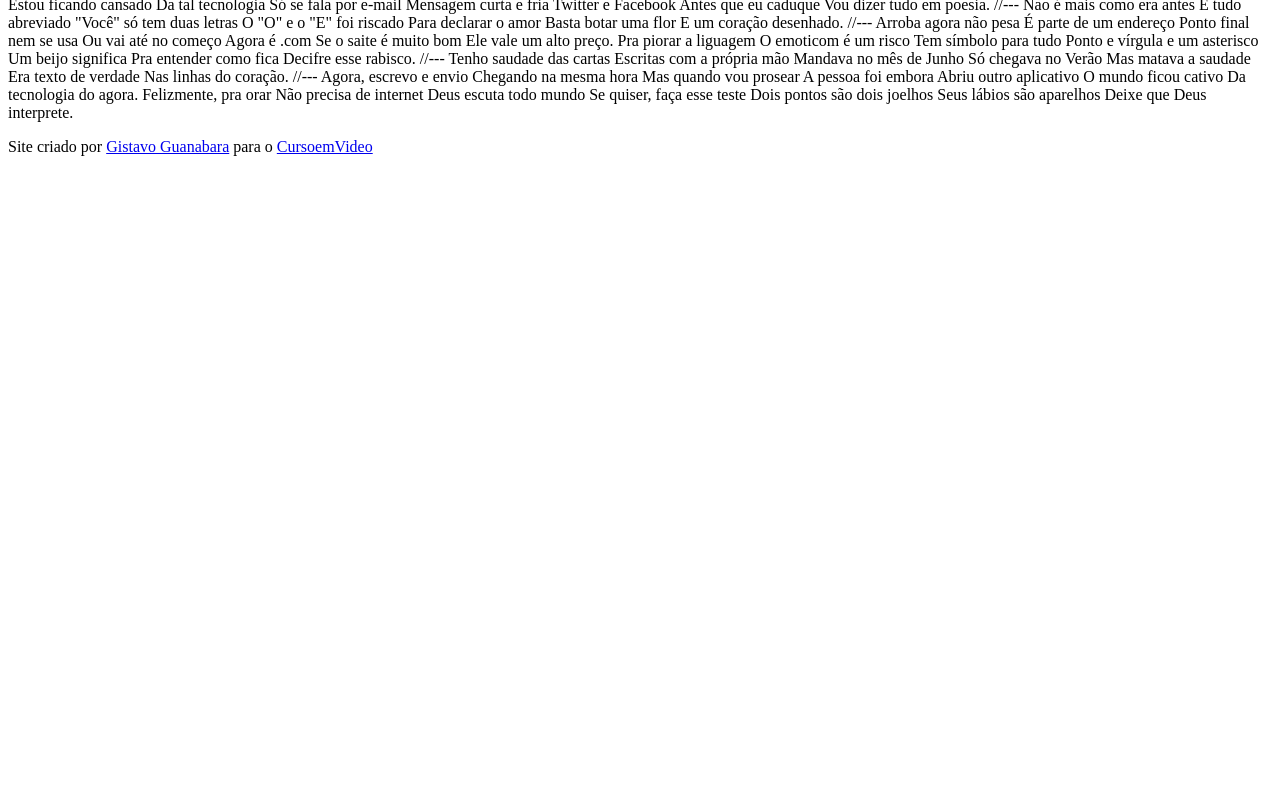
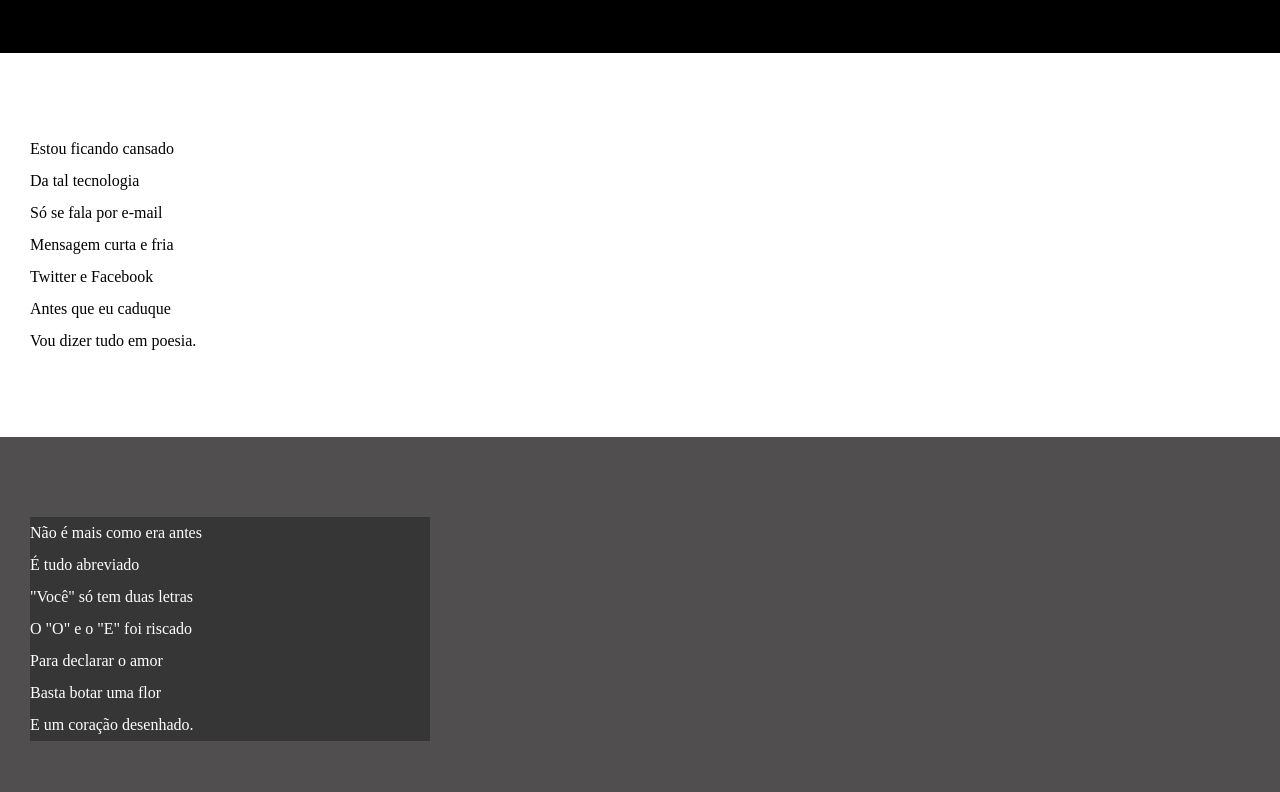
Before and after one commit to Souza110/projeto-cordel, a plain HTML site: page index.html in a window 1280 px wide. Shown: the part 102-894 px from the top of the page. Before the commit the page ends 800 px from the top, so only its background shows below. Drawn offline with Linux system fonts and the light colour scheme.

Commit message:
atualizei os estilos

```diff
--- /dev/null
+++ b/estilo/style.css
@@ -0,0 +1,56 @@
+@charset "utf-8";
+
+*{
+    margin: 0px;
+    padding: 0px;
+}
+html, body{
+    min-height: 100vh;
+    background-color: dark;
+}
+
+header{
+    background-color: black;
+    color: white;
+    text-align: center;
+}
+
+header > h1{
+    padding-top: 50px;
+    font-variant: small-caps;
+}
+header > p{
+    padding-bottom: 50px;
+}
+a{
+    color: white;
+    text-decoration: none;
+    font-weight: bolder;
+}
+a:hover{
+    text-decoration: underline;
+}
+section{
+    padding-top: 10vh;
+    padding-bottom: 10vh;
+    line-height: 2em;
+    padding-left: 30px;
+}
+
+section.normal{
+    background-color: white;
+    color: black;
+}
+
+section.imagem{
+    background-color: rgb(80, 78, 78);
+    color: white;
+}
+section.imagem > p{
+    background-color: rgba(0, 0, 0, 0.308);
+    width: 400px;
+}
+footer{
+    background-color: black;
+    color: white;
+}
--- a/index.html
+++ b/index.html
@@ -5,78 +5,98 @@
         <meta http-equiv="X-UA-Compatible" content="IE=edge">
         <meta name="viewport" content="width=device-width, initial-scale=1.0">
         <title>Cordel Moderno</title>
+        <link rel="stylesheet" href="estilo/style.css">
     </head>
     <body>
-        <header>
+        <header >
             <h1>
                 Cordel Moderno
-                </h1>
-            Por <a href="https://www.recantodasletras.com.br/poesias/3186743" target="_blank">Milton Duarte</a>
+            </h1>
+            <p>
+                Por <a href="https://www.recantodasletras.com.br/poesias/3186743" target="_blank">Milton Duarte</a>
+            </p>
         </header>
 
-    Estou ficando cansado
-    Da tal tecnologia
-    Só se fala por e-mail
-    Mensagem curta e fria
-    Twitter e Facebook
-    Antes que eu caduque
-    Vou dizer tudo em poesia.
+    <section class="normal">
+        <p>
+            Estou ficando cansado <br>
+            Da tal tecnologia <br>
+            Só se fala por e-mail <br>
+            Mensagem curta e fria <br>
+            Twitter e Facebook <br>
+            Antes que eu caduque <br>
+            Vou dizer tudo em poesia.
+        </p>
+    </section>
 
-    //---
+    <section class="imagem">
+        <p>
+            Não é mais como era antes <br>
+            É tudo abreviado <br>
+            "Você" só tem duas letras <br>
+            O "O" e o "E" foi riscado <br>
+            Para declarar o amor <br>
+            Basta botar uma flor <br>
+            E um coração desenhado.
+        </p>
+    </section>
 
-    Não é mais como era antes
-    É tudo abreviado
-    "Você" só tem duas letras
-    O "O" e o "E" foi riscado
-    Para declarar o amor
-    Basta botar uma flor
-    E um coração desenhado.
+    <section class="normal">
+        <p>
+            Arroba agora não pesa <br>
+            É parte de um endereço <br>
+            Ponto final nem se usa <br>
+            Ou vai até no começo <br>
+            Agora é .com <br>
+            Se o saite é muito bom <br>
+            Ele vale um alto preço.
+        </p>
 
-    //---
+        <p>
+            Pra piorar a liguagem <br>
+            O emoticom é um risco <br>
+            Tem símbolo para tudo <br>
+            Ponto e vírgula e um asterisco <br>
+            Um beijo significa <br>
+            Pra entender como fica <br>
+            Decifre esse rabisco.
+        </p>
+    </section>
 
-    Arroba agora não pesa
-    É parte de um endereço
-    Ponto final nem se usa
-    Ou vai até no começo
-    Agora é .com
-    Se o saite é muito bom
-    Ele vale um alto preço.
+    <section class="imagem">
+        <p>
+            Tenho saudade das cartas <br>
+            Escritas com a própria mão <br>
+            Mandava no mês de Junho <br>
+            Só chegava no Verão <br>
+            Mas matava a saudade <br>
+            Era texto de verdade <br>
+            Nas linhas do coração.
+        </p>
+    </section>
 
-    Pra piorar a liguagem
-    O emoticom é um risco
-    Tem símbolo para tudo
-    Ponto e vírgula e um asterisco
-    Um beijo significa
-    Pra entender como fica
-    Decifre esse rabisco.
+    <section class="normal">
+        <p>
+            Agora, escrevo e envio <br>
+            Chegando na mesma hora <br>
+            Mas quando vou prosear <br>
+            A pessoa foi embora <br>
+            Abriu outro aplicativo <br>
+            O mundo ficou cativo <br>
+            Da tecnologia do agora.
+        </p>
 
-    //---
+        <p>
+            Felizmente, pra orar <br>
+            Não precisa de internet <br>
+            Deus escuta todo mundo <br>
+            Se quiser, faça esse teste <br>
+            Dois pontos são dois joelhos <br>
+            Seus lábios são aparelhos <br>
+            Deixe que Deus interprete.
+        </p>
+    </section>
 
-    Tenho saudade das cartas
-    Escritas com a própria mão
-    Mandava no mês de Junho
-    Só chegava no Verão
-    Mas matava a saudade
-    Era texto de verdade
-    Nas linhas do coração.
-
-    //---
-
-    Agora, escrevo e envio
-    Chegando na mesma hora
-    Mas quando vou prosear
-    A pessoa foi embora
-    Abriu outro aplicativo
-    O mundo ficou cativo
-    Da tecnologia do agora.
-
-    Felizmente, pra orar
-    Não precisa de internet
-    Deus escuta todo mundo
-    Se quiser, faça esse teste
-    Dois pontos são dois joelhos
-    Seus lábios são aparelhos
-    Deixe que Deus interprete.
     <footer>
         <p>Site criado por <a href="https://gustavoguanabara.github.io" target="_blank">Gistavo Guanabara</a> para o <a href="https://www.cursoemvideo.com" target="_blank">CursoemVideo</a></p>
     </footer>
```
